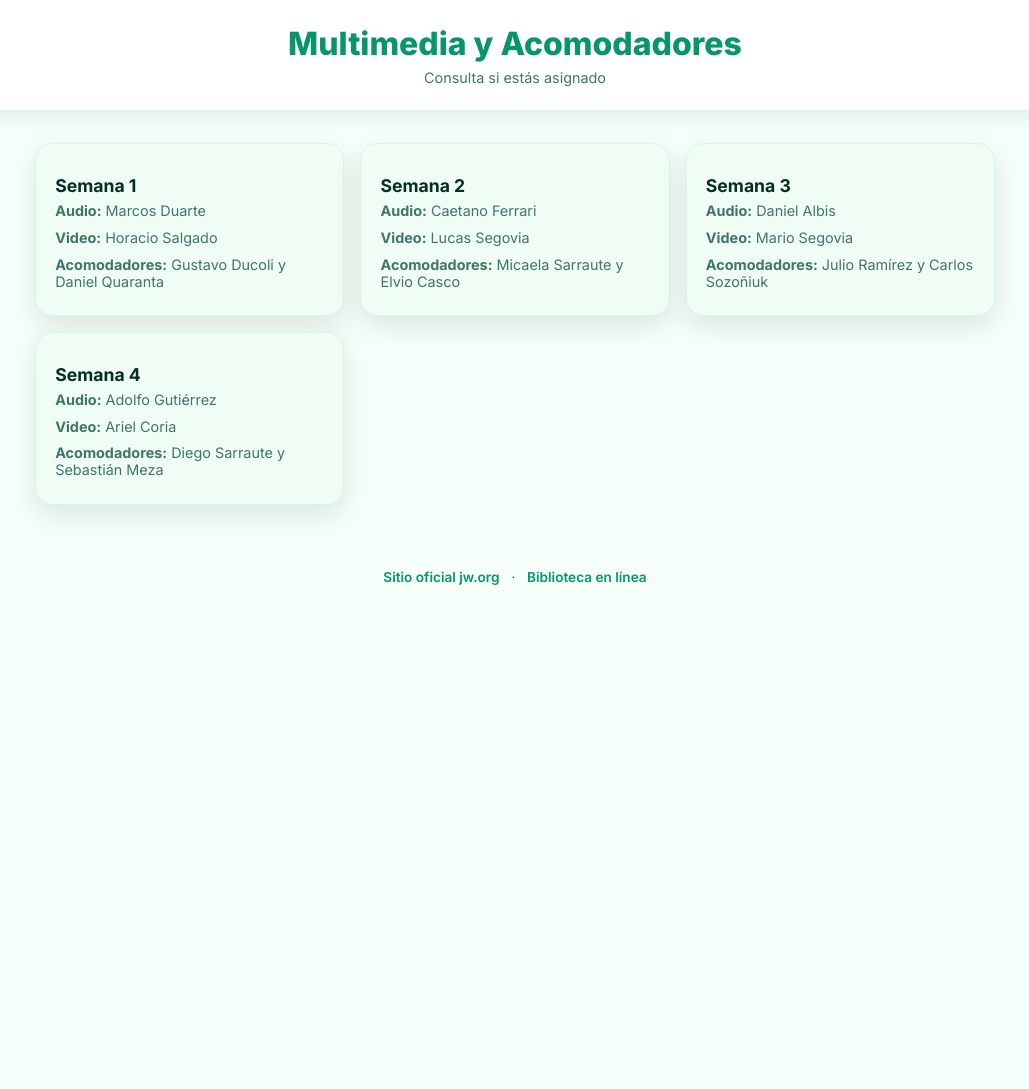
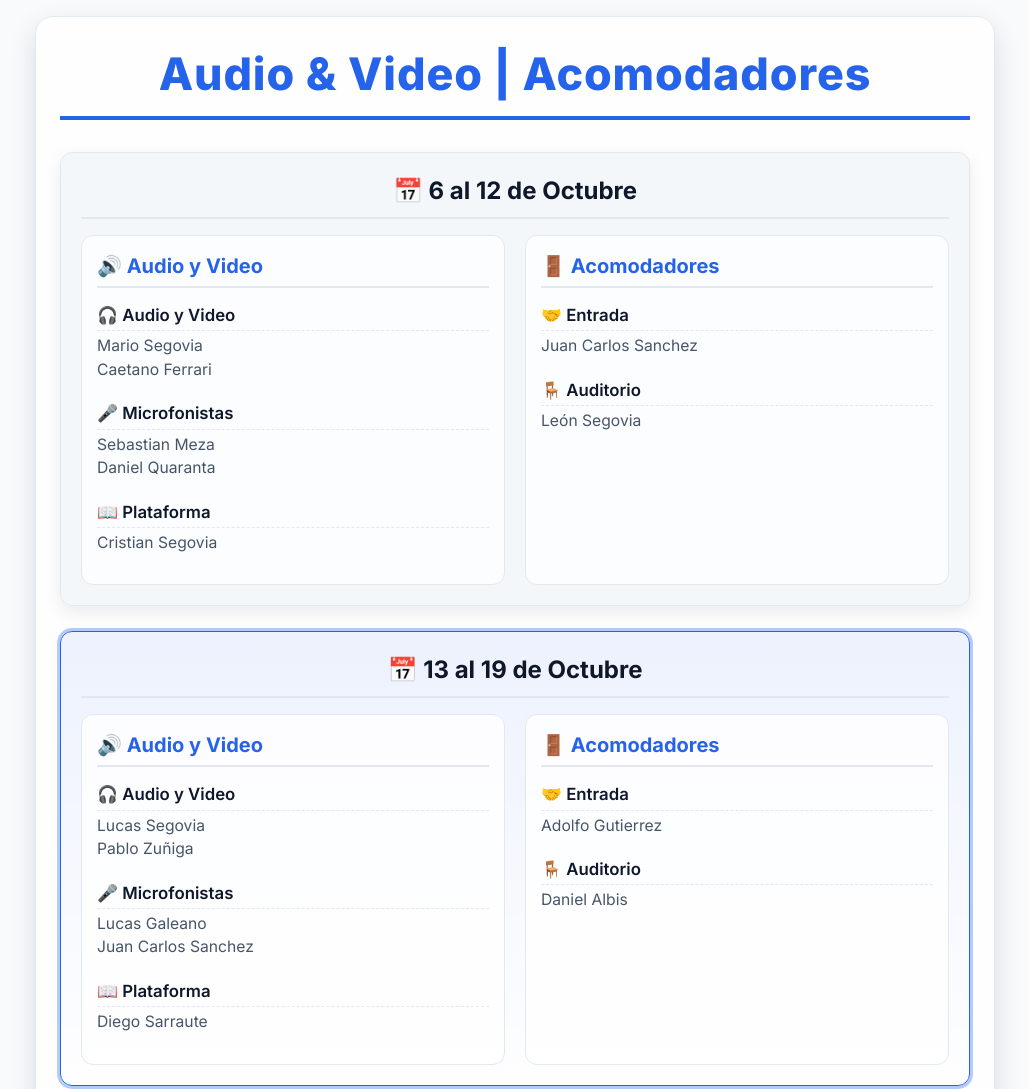
Before and after one commit to s1m0n4ss/NG-tablero-2, a plain HTML site: page audio-video-acomodadores.html in a window 1280 px wide. Shown: the top 1089 px of the page, without its empty margins (125-1154 px from the left). Before the commit the page ends 800 px from the top, so only its background shows below. Drawn offline with nearby package versions, Linux system fonts and the light colour scheme.

Commit message:
Actualizar audio-video-acomodadores.html

```diff
--- a/audio-video-acomodadores.html
+++ b/audio-video-acomodadores.html
@@ -3,127 +3,202 @@
 <head>
   <meta charset="UTF-8" />
   <meta name="viewport" content="width=device-width, initial-scale=1, viewport-fit=cover" />
-  <title>Multimedia y Acomodadores – Congregación Norte Garín</title>
+  <title>Audio & Video | Acomodadores</title>
+  <script src="https://cdn.tailwindcss.com"></script>
+  <link href="https://fonts.googleapis.com/css2?family=Inter:wght@400;600;700;800&display=swap" rel="stylesheet">
   <meta name="color-scheme" content="light dark" />
-  <link href="https://fonts.googleapis.com/css2?family=Inter:wght@400;600;700;800&display=swap" rel="stylesheet" />
-
   <style>
-    :root {
-      --border:#d1fae5; --card:#f0fdf4; --surface:#ffffff;
-      --brand:#059669; --text:#052e24; --text2:#3f7668;
-      --radius:18px; --shadow:0 10px 28px rgba(2,6,23,.10);
+    :root{
+      --radius:18px; --shadow:0 10px 28px rgba(2,6,23,.12);
+      --bg-body:#f8fafc; --bg-surface:#ffffffcc; --text-primary:#0f172a; --text-secondary:#475569;
+      --brand:#2563eb; --brand-2:#06b6d4;
+      --card:#f1f5f9cc; --border:#e2e8f0;
     }
-    @media (prefers-color-scheme: dark) {
-      :root {
-        --border:#134e4a; --card:#064e3b; --surface:#021f18;
-        --brand:#34d399; --text:#ecfdf5; --text2:#a7f3d0;
-      }
-      body { background:#011d15; }
+    .dark:root{
+      --bg-body:#0b1220; --bg-surface:#1e293b; --text-primary:#e2e8f0; --text-secondary:#94a3b8;
+      --brand:#60a5fa; --brand-2:#22d3ee;
+      --card:#0f172a; --border:#334155;
     }
 
-    body {
-      font-family:'Inter',sans-serif;
-      background:#f6fef9;
-      color:var(--text);
-      margin:0;
+    *{ -webkit-tap-highlight-color:transparent; }
+    html,body{ height:100%; }
+    body{
+      font-family:'Inter', ui-sans-serif, system-ui;
+      background: var(--bg-body);
+      color: var(--text-primary);
+      transition: background .3s, color .3s;
+      padding: 1rem;
     }
 
-    header {
-      position:sticky; top:0; z-index:10;
-      text-align:center;
-      padding:1.5rem 1rem;
-      background:var(--surface);
-      border-bottom:1px solid var(--border);
-      box-shadow:0 8px 16px rgba(2,6,23,.06);
+    .schedule-container{
+      max-width: 960px; margin: 0 auto;
+      background: var(--bg-surface);
+      border: 1px solid var(--border);
+      border-radius: var(--radius);
+      box-shadow: var(--shadow);
+      padding: 1.5rem;
+      backdrop-filter: blur(12px);
     }
 
-    header h1 {
-      font-size:clamp(1.4rem,4vw,2rem);
-      font-weight:800;
-      color:var(--brand);
-      margin:0;
-    }
-    header p { margin:.4rem 0 0; color:var(--text2); }
-
-    main {
-      max-width:960px;
-      margin:2rem auto;
-      padding:0 1rem;
-      display:grid;
-      gap:1rem;
-      grid-template-columns:repeat(auto-fit,minmax(280px,1fr));
+    .schedule-title{
+      font-weight:800; letter-spacing:.02em;
+      font-size: clamp(1.8rem, 4vw + .6rem, 2.8rem);
+      color: var(--brand);
+      text-align:center; padding-bottom:.5rem; margin-bottom:2rem;
+      border-bottom: 4px solid var(--brand);
     }
 
-    .card {
-      background:var(--card);
-      border:1px solid var(--border);
-      border-radius:var(--radius);
-      box-shadow:var(--shadow);
-      padding:1rem 1.2rem;
-      transition:transform .2s, box-shadow .2s;
+    .week-entry{
+      background: var(--card);
+      border: 1px solid var(--border);
+      border-radius: calc(var(--radius) - 6px);
+      box-shadow: 0 6px 18px rgba(2,6,23,.08);
+      margin-bottom: 25px; padding: 20px;
+      transition: transform .18s, box-shadow .18s, border-color .25s, background .25s;
     }
-    .card:hover {
-      transform:translateY(-5px);
-      box-shadow:0 12px 24px rgba(2,6,23,.12);
+    .week-entry:hover{ transform: translateY(-2px); box-shadow: 0 12px 28px rgba(2,6,23,.14); }
+
+    .is-current{
+      border-color: var(--brand) !important;
+      animation: pulse-border 1.6s infinite;
+      background: linear-gradient(180deg, rgba(37,99,235,.08), transparent);
+    }
+    @keyframes pulse-border{
+      0%{ box-shadow:0 0 0 0 rgba(37,99,235,.45) }
+      70%{ box-shadow:0 0 0 12px rgba(37,99,235,0) }
+      100%{ box-shadow:0 0 0 0 rgba(37,99,235,0) }
     }
 
-    h2 { font-weight:700; font-size:1.1rem; color:var(--text); margin-bottom:.4rem; }
-    p { color:var(--text2); font-size:.9rem; margin:.1rem 0 .6rem; }
+    .week-header{
+      font-size:1.5rem; color: var(--text-primary);
+      font-weight:700; margin-bottom:1rem; padding-bottom:.5rem;
+      border-bottom: 2px solid var(--border);
+      display:flex; align-items:center; justify-content:center;
+    }
 
-    footer {
-      text-align:center;
-      padding:2rem 1rem;
-      font-size:.85rem;
-      color:var(--text2);
+    .assignment-group{
+      display:grid; grid-template-columns: repeat(auto-fit, minmax(300px,1fr)); gap:20px;
     }
-    footer a {
-      color:var(--brand);
-      font-weight:600;
-      text-decoration:none;
-      margin:0 .5rem;
+
+    .assignment-section{
+      border:1px solid var(--border); border-radius:12px; padding:15px; background: var(--bg-surface);
+    }
+
+    .section-title{
+      font-size:1.25rem; font-weight:700; color: var(--brand);
+      border-bottom:2px solid var(--border); padding-bottom:5px; margin-bottom:10px;
+    }
+
+    .role-item{ margin-bottom:10px; padding:5px 0; }
+    .role-title{
+      font-weight:600; color: var(--text-primary);
+      margin-bottom:3px; display:block; font-size:1.05rem;
+      border-bottom:1px dashed var(--border); padding-bottom:2px;
+    }
+    .person-list{ list-style:none; padding-left:0; margin:0; color: var(--text-secondary); font-size:.98rem; }
+
+    @media (max-width:650px){
+      .assignment-group{ grid-template-columns: 1fr; }
     }
   </style>
+  <script>
+    // Hereda modo oscuro del tablero
+    (function(){
+      const saved = localStorage.getItem('theme');
+      if(saved === 'dark' || (!saved && window.matchMedia('(prefers-color-scheme: dark)').matches)){
+        document.documentElement.classList.add('dark');
+      }
+    })();
+  </script>
 </head>
+<body>
 
-<body>
-  <header>
-    <h1>Multimedia y Acomodadores</h1>
-    <p>Consulta si estás asignado</p>
-  </header>
+<div class="schedule-container">
+  <h1 class="schedule-title">Audio & Video | Acomodadores</h1>
 
-  <main>
-    <div class="card">
-      <h2>Semana 1</h2>
-      <p><b>Audio:</b> Marcos Duarte</p>
-      <p><b>Video:</b> Horacio Salgado</p>
-      <p><b>Acomodadores:</b> Gustavo Ducoli y Daniel Quaranta</p>
+  <!-- Cada bloque semanal tiene data-start y data-end -->
+  <div class="week-entry" data-start="2025-10-06" data-end="2025-10-12">
+    <div class="week-header">📅 6 al 12 de Octubre</div>
+    <div class="assignment-group">
+      <div class="assignment-section">
+        <h2 class="section-title">🔊 Audio y Video</h2>
+        <div class="role-item"><span class="role-title">🎧 Audio y Video</span><ul class="person-list"><li>Mario Segovia</li><li>Caetano Ferrari</li></ul></div>
+        <div class="role-item"><span class="role-title">🎤 Microfonistas</span><ul class="person-list"><li>Sebastian Meza</li><li>Daniel Quaranta</li></ul></div>
+        <div class="role-item"><span class="role-title">📖 Plataforma</span><ul class="person-list"><li>Cristian Segovia</li></ul></div>
+      </div>
+      <div class="assignment-section">
+        <h2 class="section-title">🚪 Acomodadores</h2>
+        <div class="role-item"><span class="role-title">🤝 Entrada</span><ul class="person-list"><li>Juan Carlos Sanchez</li></ul></div>
+        <div class="role-item"><span class="role-title">🪑 Auditorio</span><ul class="person-list"><li>León Segovia</li></ul></div>
+      </div>
     </div>
+  </div>
 
-    <div class="card">
-      <h2>Semana 2</h2>
-      <p><b>Audio:</b> Caetano Ferrari</p>
-      <p><b>Video:</b> Lucas Segovia</p>
-      <p><b>Acomodadores:</b> Micaela Sarraute y Elvio Casco</p>
+  <div class="week-entry" data-start="2025-10-13" data-end="2025-10-19">
+    <div class="week-header">📅 13 al 19 de Octubre</div>
+    <div class="assignment-group">
+      <div class="assignment-section">
+        <h2 class="section-title">🔊 Audio y Video</h2>
+        <div class="role-item"><span class="role-title">🎧 Audio y Video</span><ul class="person-list"><li>Lucas Segovia</li><li>Pablo Zuñiga</li></ul></div>
+        <div class="role-item"><span class="role-title">🎤 Microfonistas</span><ul class="person-list"><li>Lucas Galeano</li><li>Juan Carlos Sanchez</li></ul></div>
+        <div class="role-item"><span class="role-title">📖 Plataforma</span><ul class="person-list"><li>Diego Sarraute</li></ul></div>
+      </div>
+      <div class="assignment-section">
+        <h2 class="section-title">🚪 Acomodadores</h2>
+        <div class="role-item"><span class="role-title">🤝 Entrada</span><ul class="person-list"><li>Adolfo Gutierrez</li></ul></div>
+        <div class="role-item"><span class="role-title">🪑 Auditorio</span><ul class="person-list"><li>Daniel Albis</li></ul></div>
+      </div>
     </div>
+  </div>
 
-    <div class="card">
-      <h2>Semana 3</h2>
-      <p><b>Audio:</b> Daniel Albis</p>
-      <p><b>Video:</b> Mario Segovia</p>
-      <p><b>Acomodadores:</b> Julio Ramírez y Carlos Sozoñiuk</p>
+  <div class="week-entry" data-start="2025-10-20" data-end="2025-10-26">
+    <div class="week-header">📅 20 al 26 de Octubre</div>
+    <div class="assignment-group">
+      <div class="assignment-section">
+        <h2 class="section-title">🔊 Audio y Video</h2>
+        <div class="role-item"><span class="role-title">🎧 Audio y Video</span><ul class="person-list"><li>Mario Segovia</li><li>Horacio Salgado</li></ul></div>
+        <div class="role-item"><span class="role-title">🎤 Microfonistas</span><ul class="person-list"><li>Daniel Quaranta</li><li>Elias Coria</li></ul></div>
+        <div class="role-item"><span class="role-title">📖 Plataforma</span><ul class="person-list"><li>Caetano Ferrari</li></ul></div>
+      </div>
+      <div class="assignment-section">
+        <h2 class="section-title">🚪 Acomodadores</h2>
+        <div class="role-item"><span class="role-title">🤝 Entrada</span><ul class="person-list"><li>Francisco Araoz</li></ul></div>
+        <div class="role-item"><span class="role-title">🪑 Auditorio</span><ul class="person-list"><li>Pablo Zuñiga</li></ul></div>
+      </div>
     </div>
+  </div>
 
-    <div class="card">
-      <h2>Semana 4</h2>
-      <p><b>Audio:</b> Adolfo Gutiérrez</p>
-      <p><b>Video:</b> Ariel Coria</p>
-      <p><b>Acomodadores:</b> Diego Sarraute y Sebastián Meza</p>
+  <div class="week-entry" data-start="2025-10-27" data-end="2025-11-02">
+    <div class="week-header">📅 27 de Octubre al 2 de Noviembre</div>
+    <div class="assignment-group">
+      <div class="assignment-section">
+        <h2 class="section-title">🔊 Audio y Video</h2>
+        <div class="role-item"><span class="role-title">🎧 Audio y Video</span><ul class="person-list"><li>Dario Cortez</li><li>Lucas Segovia</li></ul></div>
+        <div class="role-item"><span class="role-title">🎤 Microfonistas</span><ul class="person-list"><li>Juan Carlos Sanchez</li><li>Lucas Galeano</li></ul></div>
+        <div class="role-item"><span class="role-title">📖 Plataforma</span><ul class="person-list"><li>Cristian Segovia</li></ul></div>
+      </div>
+      <div class="assignment-section">
+        <h2 class="section-title">🚪 Acomodadores</h2>
+        <div class="role-item"><span class="role-title">🤝 Entrada</span><ul class="person-list"><li>Diego Sarraute</li></ul></div>
+        <div class="role-item"><span class="role-title">🪑 Auditorio</span><ul class="person-list"><li>León Segovia</li></ul></div>
+      </div>
     </div>
-  </main>
+  </div>
+</div>
 
-  <footer>
-    <a href="https://www.jw.org" target="_blank">Sitio oficial jw.org</a> ·
-    <a href="https://wol.jw.org/es" target="_blank">Biblioteca en línea</a>
-  </footer>
+<script>
+(function(){
+  const hoy = new Date();
+  const semanas = document.querySelectorAll('.week-entry');
+  semanas.forEach(sem => {
+    const start = new Date(sem.dataset.start + 'T00:00:00');
+    const end = new Date(sem.dataset.end + 'T23:59:59');
+    if(hoy >= start && hoy <= end){
+      sem.classList.add('is-current');
+    }
+  });
+})();
+</script>
+
 </body>
 </html>
```
